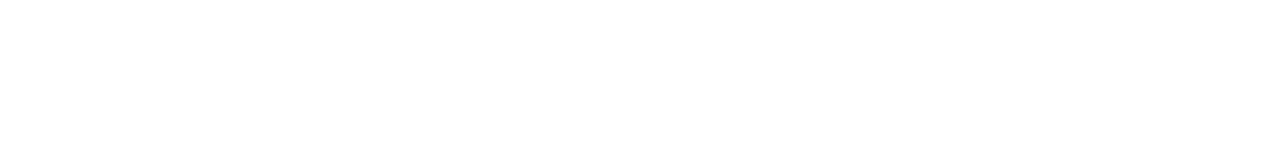
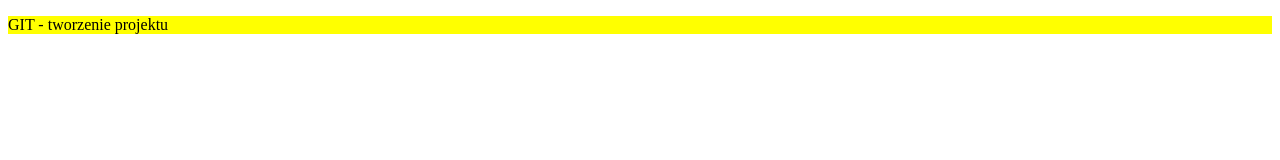
Before and after one commit to InternetProjects-pl/git_CDV, a plain HTML site: page index.html in a window 1280 px wide. Drawn offline with Linux system fonts and the light colour scheme.

Commit message:
Dodanie stylu i podłączenie go

```diff
--- a/css/style.css
+++ b/css/style.css
@@ -0,0 +1 @@
+p {background: yellow;}
--- a/index.html
+++ b/index.html
@@ -5,8 +5,9 @@
     <meta name="viewport" content="width=device-width, initial-scale=1.0">
     <meta http-equiv="X-UA-Compatible" content="ie=edge">
     <title>Ćwiczenia</title>
+    <link rel="stylesheet" href="css/style.css">
 </head>
 <body>
-
+    <p>GIT - tworzenie projektu</p>
 </body>
 </html>
```
